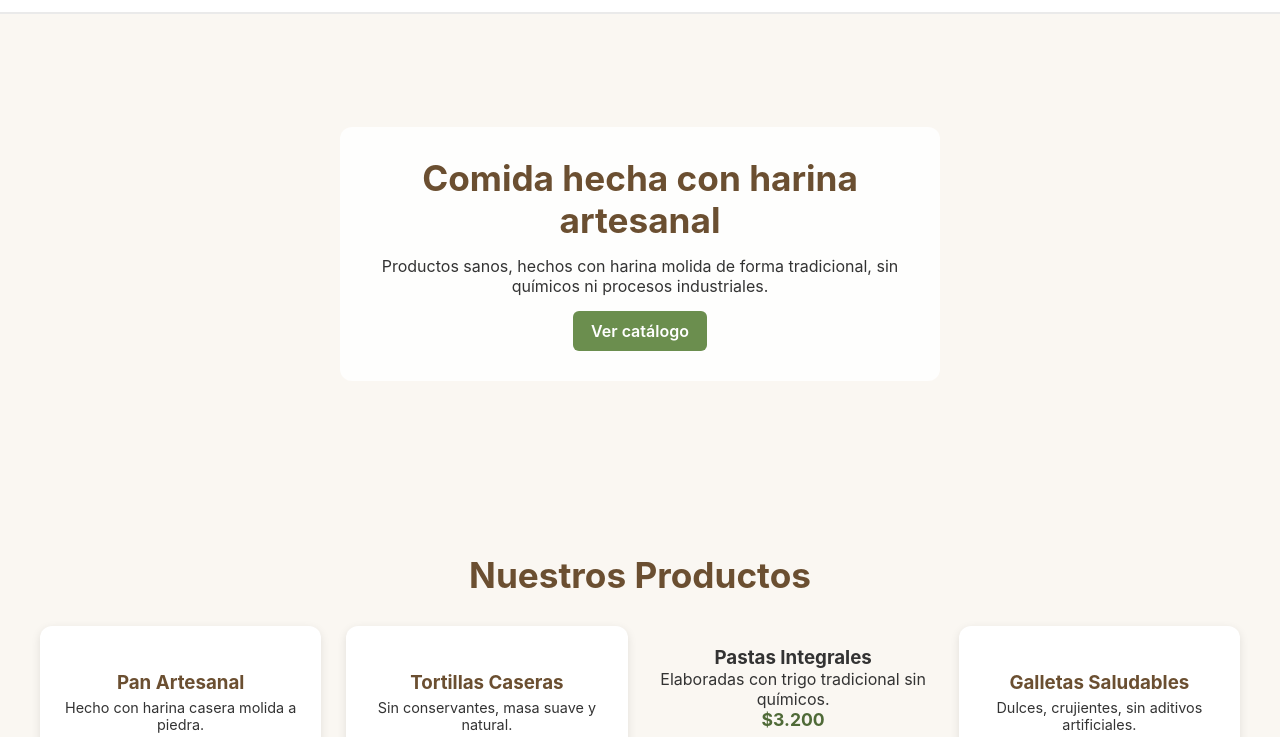
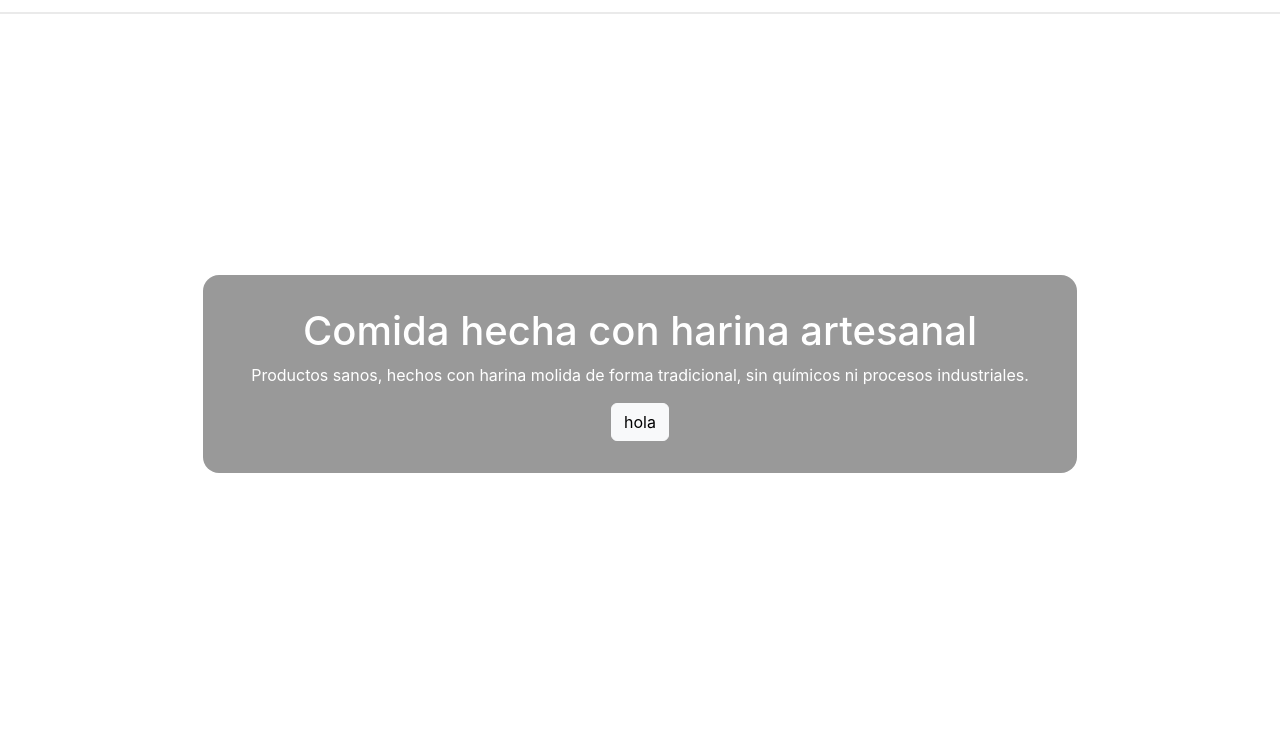
Before and after one commit to juanreales18/Comida-Consciente, a plain HTML site: page index.html in a window 1280 px wide. Shown: the part 63-800 px from the top of the page. Drawn offline with nearby package versions, Linux system fonts and the light colour scheme.

Commit message:
Agrego carpeta sections con páginas: ayuda, nosotros y catálogo. Agregue Boostrap al index via cdn. Modifique el CSS y el JS del index para crear el carrousel.

```diff
--- a/index.html
+++ b/index.html
@@ -6,6 +6,9 @@
     <meta name="viewport" content="width=device-width, initial-scale=1.0">
     <title>Comida Consciente</title>
     <link rel="stylesheet" href="style.css">
+    <link href="https://cdn.jsdelivr.net/npm/bootstrap@5.3.8/dist/css/bootstrap.min.css" rel="stylesheet" integrity="sha384-sRIl4kxILFvY47J16cr9ZwB07vP4J8+LH7qKQnuqkuIAvNWLzeN8tE5YBujZqJLB" crossorigin="anonymous">
+    <script src="https://cdn.jsdelivr.net/npm/bootstrap@5.3.8/dist/js/bootstrap.bundle.min.js" integrity="sha384-FKyoEForCGlyvwx9Hj09JcYn3nv7wiPVlz7YYwJrWVcXK/BmnVDxM+D2scQbITxI" crossorigin="anonymous"></script>
+
 </head>
 
 <body>
@@ -21,14 +24,20 @@
             <a href="#contacto">Contacto</a>
         </nav>
     </header>
+    <section class="hero">
+    <div class="hero-carousel">
+        <img src="img/pan1.jpg" alt="Pan artesanal">
+        <img src="img/galletas1.jpg" alt="Galletas">
+        <img src="img/harina1.jpg" alt="Harina artesanal">
+    </div>
 
-    <section class="hero">
-        <div class="hero-text">
-            <h1>Comida hecha con harina artesanal</h1>
-            <p>Productos sanos, hechos con harina molida de forma tradicional, sin químicos ni procesos industriales.</p>
-            <a class="btn" href="#catalogo">Ver catálogo</a>
-        </div>
+    <div class="hero-text">
+        <h1>Comida hecha con harina artesanal</h1>
+        <p>Productos sanos, hechos con harina molida de forma tradicional, sin químicos ni procesos industriales.</p>
+        <button type="button" href="" class="btn btn-light">hola</button>
+    </div>
     </section>
+
 
     <section id="catalogo" class="catalogo">
         <h2>Nuestros Productos</h2>
@@ -48,7 +57,7 @@
                 <span class="precio">$1.800</span>
             </div>
 
-            <div class="">
+            <div class="card">
                 <img src="" alt="">
                 <h3>Pastas Integrales</h3>
                 <p>Elaboradas con trigo tradicional sin químicos.</p>
--- a/style.css
+++ b/style.css
@@ -59,46 +59,44 @@ nav a:hover {
     color: #3d2b17;
 }
 
+.hero {
+  position: relative;
+  height: 90vh;
+  display: flex;
+  align-items: center;
+  justify-content: center;
+  overflow: hidden;
+  color: white;
+  text-align: center;
+}
 
-.hero {
-    height: 60vh;
-    background: url('img/harina.webp') center/cover no-repeat;
-    display: flex;
-    align-items: center;
-    justify-content: center;
-    padding: 20px;
+.hero-carousel {
+  position: absolute;
+  top: 0;
+  left: 0;
+  width: 100%;
+  height: 100%;
+  z-index: 0;
+}
+
+.hero-carousel img {
+  position: absolute;
+  width: 100%;
+  height: 100%;
+  object-fit: cover;
+  opacity: 0;
+  transition: opacity 1.5s ease-in-out;
 }
 
 .hero-text {
-    background: rgba(255, 255, 255, 0.85);
-    padding: 30px;
-    border-radius: 12px;
-    max-width: 600px;
-    text-align: center;
+  position: relative;
+  z-index: 1;
+  background: rgba(0, 0, 0, 0.4);
+  padding: 2rem 3rem;
+  border-radius: 1rem;
+  backdrop-filter: blur(3px);
 }
 
-.hero h1 {
-    font-size: 2.2rem;
-    color: #6b4f31;
-}
-
-.hero p {
-    margin: 15px 0;
-}
-
-.btn {
-    display: inline-block;
-    background: #6b8e4e;
-    color: #fff;
-    padding: 10px 18px;
-    border-radius: 6px;
-    text-decoration: none;
-    font-weight: 600;
-}
-
-.btn:hover {
-    background: #4f6a37;
-}
 
 .catalogo {
     padding: 60px 40px;
```
Also changed, not shown: script.js (+15 -0 lines), sections/ayuda/ayuda.html (added), sections/catalogo/catalogo.html (added), sections/contactos/contactos.html (added), sections/nosotros/nosotros.html (added).
